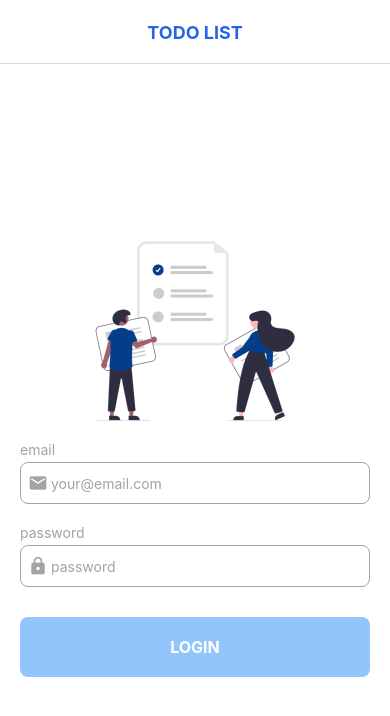
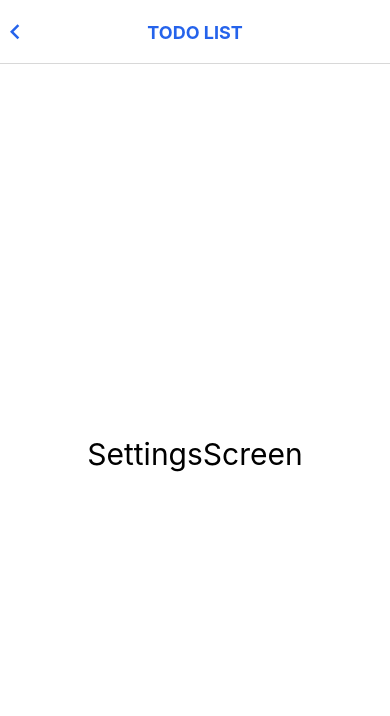
Before and after one commit to bopboy/rn-todoapp, a React Native app: screen /Settings in a window 390 px wide. Shown: the top 716 px of the page. Built offline with nearby package versions, Linux system fonts and the light colour scheme.

Commit message:
헤더 오른쪽 버튼 컴포넌트 작성

```diff
--- /dev/null
+++ b/src/components/headerRightButton.js
@@ -0,0 +1,19 @@
+import { Pressable } from 'react-native';
+import { MaterialCommunityIcons } from '@expo/vector-icons';
+import PropTypes from 'prop-types';
+import { useNavigation } from '@react-navigation/native';
+
+const HeaderRightButton = ({ tintColor }) => {
+    const navigation = useNavigation();
+    return (
+        <Pressable onPress={() => navigation.navigate('Settings')} hitSlop={10}>
+            <MaterialCommunityIcons name="cog" size={30} color={tintColor} />
+        </Pressable>
+    );
+};
+
+HeaderRightButton.propTypes = {
+    tintColor: PropTypes.string,
+};
+
+export default HeaderRightButton;
--- a/src/navigations/AuthStack.js
+++ b/src/navigations/AuthStack.js
@@ -3,6 +3,8 @@ import { PRIMARY, WHITE } from '../colors';
 import ListScreen from '../screens/ListScreen';
 import SignInScreen from '../screens/SignInScreen';
 import HeaderLeftButton from '../components/headerLeftButton';
+import HeaderRightButton from '../components/headerRightButton';
+import SettingsScreen from '../screens/SettingsScreen';
 
 const Stack = createNativeStackNavigator();
 
@@ -17,11 +19,20 @@ const AuthStack = () => {
                 headerTitleStyle: { fontWeight: '700' },
                 title: 'TODO LIST',
                 headerBackTitleVisible: false,
-                headerLeft: HeaderLeftButton
+                headerLeft: HeaderLeftButton,
             }}
         >
-            <Stack.Screen name={'List'} component={ListScreen} />
-            <Stack.Screen name={'Home'} component={SignInScreen} />
+            <Stack.Screen
+                name={'List'}
+                component={ListScreen}
+                options={{ headerRight: HeaderRightButton }}
+            />
+            <Stack.Screen
+                name={'Home'}
+                component={SignInScreen}
+                options={{ headerShown: false }}
+            />
+            <Stack.Screen name={'Settings'} component={SettingsScreen} />
         </Stack.Navigator>
     );
 };
--- /dev/null
+++ b/src/screens/SettingsScreen.js
@@ -0,0 +1,19 @@
+import { StyleSheet, Text, View } from 'react-native';
+
+const SettingsScreen = () => {
+    return (
+        <View style={styles.container}>
+            <Text style={{ fontSize: 30 }}>SettingsScreen</Text>
+        </View>
+    );
+};
+
+const styles = StyleSheet.create({
+    container: {
+        flex: 1,
+        justifyContent: 'center',
+        alignItems: 'center',
+    },
+});
+
+export default SettingsScreen;
```
